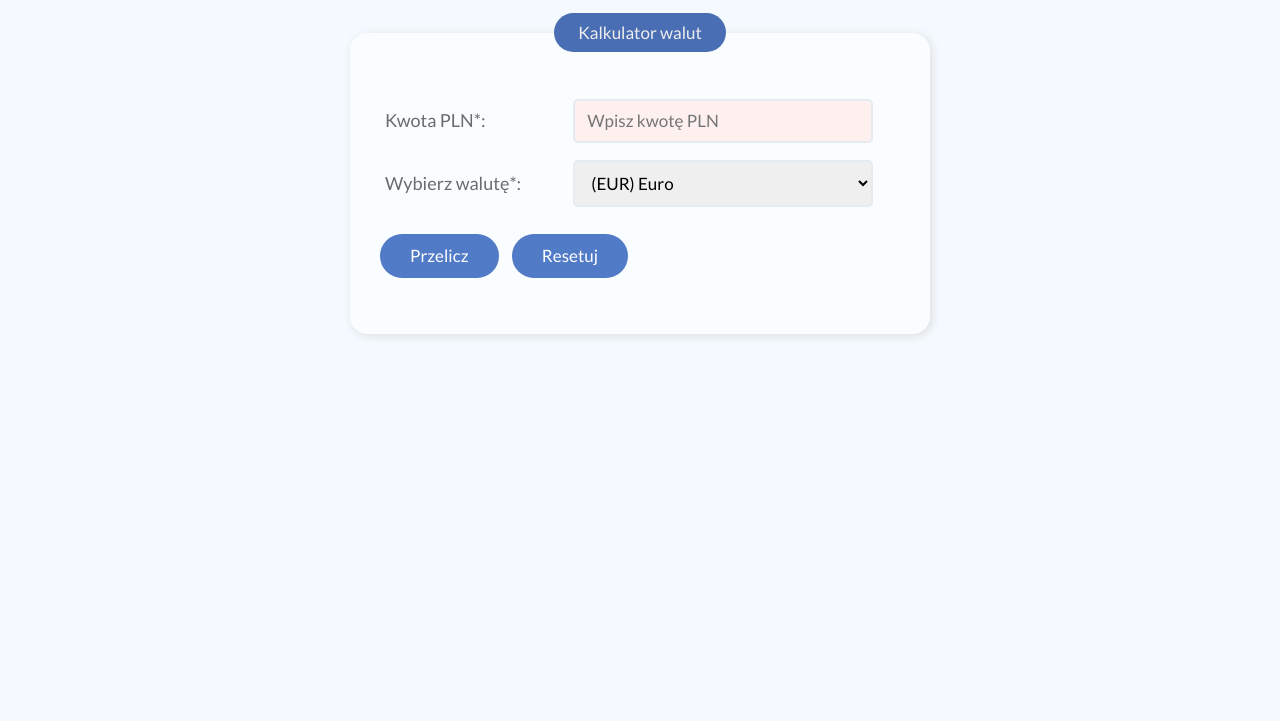
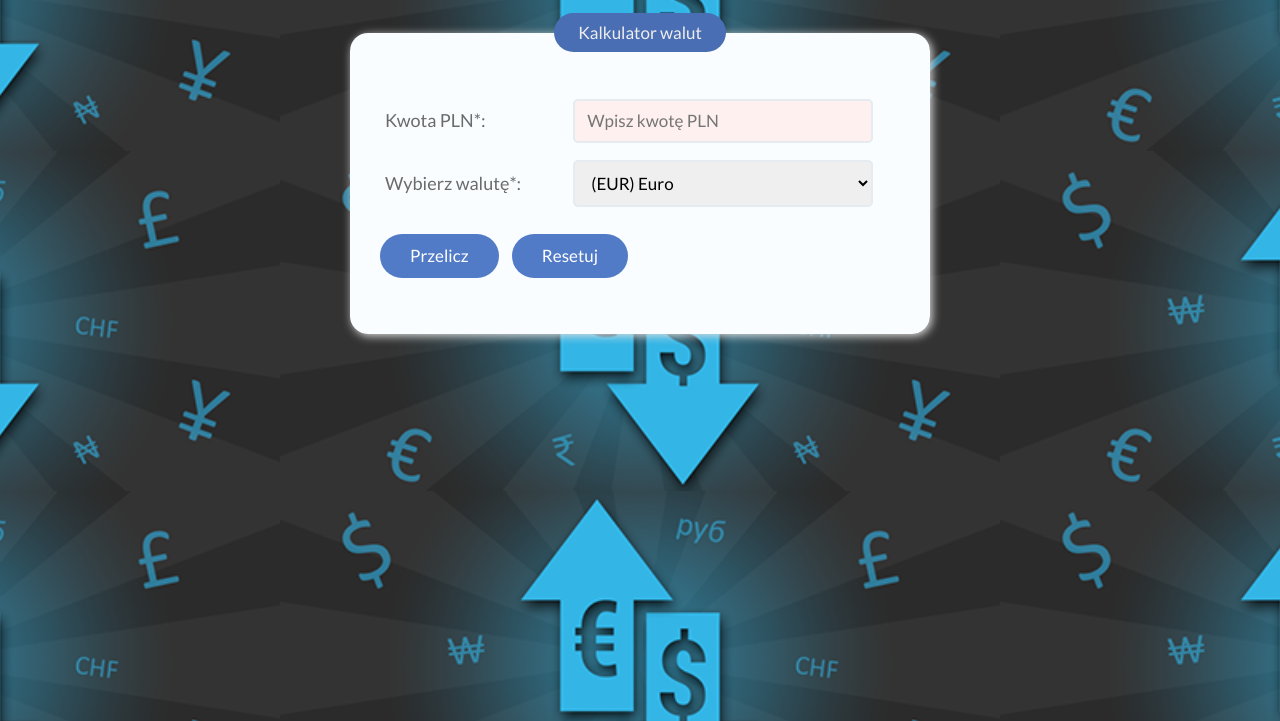
Before and after one commit to adrian-96/currency-converter, a plain HTML site: page index.html in a window 1280 px wide. Shown: the part 79-800 px from the top of the page. Drawn offline with nearby package versions, Linux system fonts and the light colour scheme.

Commit message:
background image added

```diff
--- a/css/style.css
+++ b/css/style.css
@@ -8,7 +8,9 @@ html {
 
 body {
     margin: 0 auto;
-    background-color: rgb(244, 250, 255);
+    background-image: url("../images/background-image.png");
+    background-position: center;
+    background-attachment: fixed;
     font-family: 'Lato', sans-serif;
     color: rgb(107, 107, 107);
     font-size: 17px;
```
Also changed, not shown: images/background-image.png (added).
